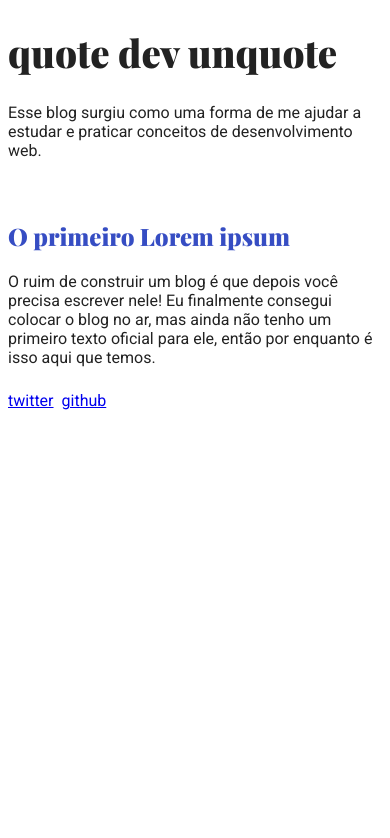
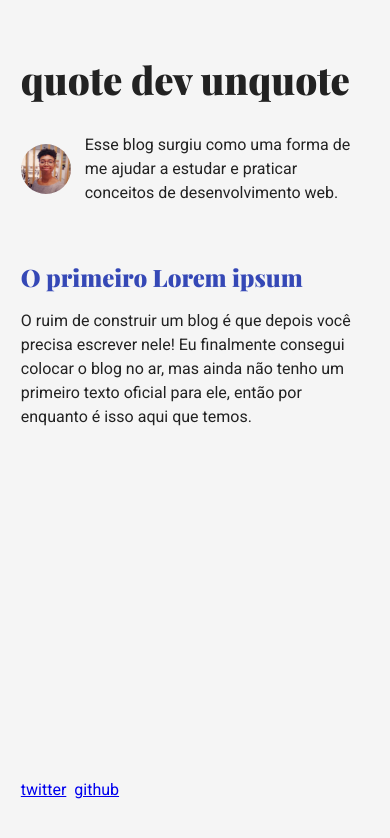
Before and after one commit to daycampos/quotedevunquote, a React app: page / in a window 390 px wide. Shown: the top 838 px of the page. Built offline with nearby package versions, Linux system fonts and the light colour scheme.

Commit message:
melhorando a responsividade

```diff
--- a/components/Avatar.js
+++ b/components/Avatar.js
@@ -2,10 +2,6 @@
 import React from 'react';
 import {jsx} from '@emotion/core';
 
-export default class Avatar extends React.Component{
-    render(){
-        return(
-            <img src={'../media/stryker.jpeg'} alt={''} />
-        );
-    }
-}
+const Avatar = () => <img src={'../media/me.jpg'} alt={''} css={{height:50, width:50, borderRadius:'50%', marginRight:'0.87rem'}}/>
+
+export default Avatar;
--- a/components/Footer.js
+++ b/components/Footer.js
@@ -5,9 +5,14 @@ const Footer = ({}) => {
     return(
         <footer
             css={{
-                display:'flex',
+                flexShrink: 0,
+                marginTop: '1.2rem',
+                paddingTop: '1.75rem',
+                paddingBottom:'2.6rem'
+
             }}
         >
+            <div css={{padding:'0 1.3em'}}>
                 <a
                     css={{
                         margin:'8px 8px 8px 0px',
@@ -18,6 +23,8 @@ const Footer = ({}) => {
                         margin:'8px 8px 8px 0px',
                     }}
                 href="https://github.com/daycampos">github</a>
+
+            </div>
         </footer>
     );
 }
--- a/components/Header.js
+++ b/components/Header.js
@@ -1,10 +1,12 @@
+/** @jsx jsx */
+
 import React from 'react';
-
+import {jsx} from '@emotion/core';
 export default class Header extends React.Component{
 
     render(){
         return(
-            <header>
+            <header css={{marginBottom:'2.6rem'}}>
                 {this.props.children}
             </header>
         );
--- a/components/Home.js
+++ b/components/Home.js
@@ -11,24 +11,29 @@ import Footer from './Footer';
 import { jsx } from '@emotion/core';
 
 export default class Home extends React.Component{
+
     render(){
-        const Container = styled.div`
-            margin-left:auto;
-            margin-right:auto;
-            padding: 2.625rem 1.3125rem;
-            max-width:42em;
-            backgroundColor:#ff00ff;
-        `
-
         return(
-            <div>
+            <div css={{
+                display: 'flex',
+                flexDirection: 'column',
+                height: '100vh',
+                maxWidth:'42em',
+                marginLeft:'auto',
+                marginRight:'auto',
+            }}>
                 <Global
       styles={css`
         * {
             @import url('https://fonts.googleapis.com/css?family=Playfair+Display:900|Roboto&display=swap');
+
             body {
                 font-family: 'Roboto', sans-serif;
                 color:#222222;
+                margin:0;
+                background-color:#f5f5f5;
+                line-height:1.5em;
+
             }
             h1,h2,h3 {
                 font-family: 'Playfair Display', serif;
@@ -38,35 +43,36 @@ export default class Home extends React.Component{
                 color:#222222;
             }
             h2,h3{
-                color:#364DC3;
+                color:#3548b6;
             }
         }
       `}
         />
-            <Container>
                 <div css={{
-                    backgroundColor:'#ff00ff',
-                    height:'100%',
-                    width:'100%'
+                    flex: '1 0 auto',
+                    padding: '2.6em  1.3em',
                 }}>
-
-                </div>
                     <Header>
                         <Title title="quote dev unquote"/>
-
+                    </Header>
+                    <aside css={{
+                        display:'flex',
+                        alignItems:'center',
+                    }}>
+                        <Avatar/>
                         <Bio text={
                             `Esse blog surgiu como uma forma de me ajudar
                             a estudar e praticar conceitos de desenvolvimento web.`
                         }/>
-                </Header>
+                    </aside>
                 <Post text={`
                      O ruim de construir um blog é que depois você precisa escrever nele!
                      Eu finalmente consegui colocar o blog no ar, mas ainda não tenho um
                      primeiro texto oficial para ele, então por enquanto é isso aqui que temos.
                  `
                 }/>
+                </div>
                 <Footer/>
-            </Container>
             </div>
         );
     }
```
Also changed, not shown: media/me.jpg (added), media/stryker.jpeg (deleted). Lines whose indentation alone changed are shown as unchanged.
